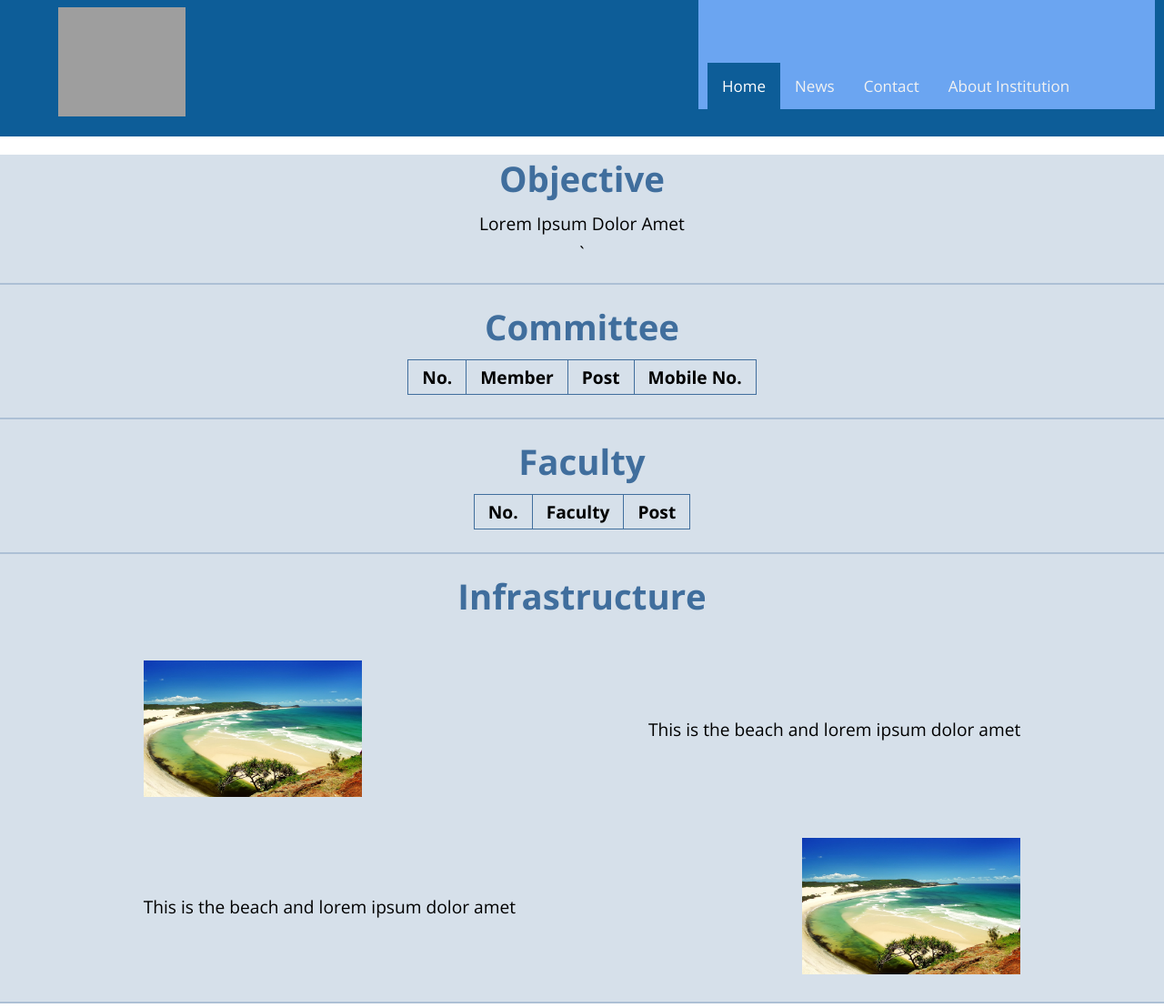
After one commit to SohamNathani/School-Project, a PHP site: page /about.php in a window 1280 px wide. The commit adds this page. Shown: the whole page at 91% size. Run offline with PHP 8.4, Linux system fonts and the light colour scheme; lists and menus that the app fills with data are empty; grey boxes are pictures that could not be loaded.

Commit message:
about page ready

```diff
--- /dev/null
+++ b/about.php
@@ -0,0 +1,65 @@
+<!DOCTYPE html>
+<html>
+<head>
+	<title>Activity</title>
+    <link rel="stylesheet" type="text/css" href="assets/css/s-g.css">
+    <link rel="stylesheet" type="text/css" href="assets/css/about.css">
+	<meta name="viewport" content="width=device-width, initial-scale=1">
+	<link href="https://fonts.googleapis.com/css?family=Open+Sans:400,700" rel="stylesheet">
+</head>
+<body>
+    <header>
+			<?php include "Includes/school-navbar.php" ?>
+</header>
+    <main class="row">
+        <div class="col-1"></div>
+        <div class="col-10 container">
+            <div class="objective">
+                <h1>Objective</h1>
+                <p>Lorem Ipsum Dolor Amet</p>`
+            </div>
+            <div class="committee">
+                <h1>Committee</h1>
+                <div>
+                    <table>
+                        <tr>
+                            <th>No.</th>
+                            <th>Member</th>
+                            <th>Post</th>
+                            <th>Mobile No.</th>
+                        </tr>
+                    </table>
+                </div>
+            </div>
+            <div class="faculty">
+                <h1>Faculty</h1>
+                <div>
+                    <table>
+                        <tr>
+                            <th>No.</th>
+                            <th>Faculty</th>
+                            <th>Post</th>
+
+
+                        </tr>
+                    </table>
+                </div>
+            </div>
+            <div class="infra_s">
+                <h1>Infrastructure</h1>
+
+                <div class="infra_d">
+                  <img src="assets/Images/random2.jpg">
+                  <p>This is the beach and lorem ipsum dolor amet</p>
+                </div>
+                <div class="infra_d">
+                  <img src="assets/Images/random2.jpg">
+                  <p>This is the beach and lorem ipsum dolor amet</p>
+                </div>
+            </div>
+	<script type="text/javascript" src="../assets/js/page.js"></script>
+</body>
+</html>
+<!-- #406e9d opaci
+opacity 36</span>.%
+ -->
--- a/activity.php
+++ b/activity.php
@@ -70,7 +70,7 @@
 			$result = mysqli_stmt_get_result($stmt);
 
 			while ($row = mysqli_fetch_assoc($result)) {
-				echo '<div class="cards"><img src="assets/Images/activity/'.$row["pic_name"].'"><p class="vertical">'.$row["pic_description"].'</p></div>';
+				echo '<div class="cards"><img src="assets/Images/activity/'.$row["pic_name"].'"><p class="vertical">'.$row["pic_description"].'</p><button>Delete</button></div>';
 			}
 
 
--- /dev/null
+++ b/assets/css/about.css
@@ -0,0 +1,112 @@
+.container *{
+    margin-top:5px;
+    margin-bottom:5px;
+}
+
+.container{
+    background-color: rgba(64, 110, 157, 0.21);
+    font-size:1.5vw;
+
+}
+.row{
+    text-align: center;
+}
+table, tr, th{
+    border:1px solid rgb(64, 110, 157);
+    margin:10px auto;
+    border-collapse: collapse;
+
+
+}
+.objective, .committee, .faculty, .infra_s{
+    padding-bottom:20px;
+    border-bottom:2px solid rgba(64,110,157, 0.28);
+    margin-top:20px;
+}
+
+h1{
+    font-size:3vw;
+    color: rgba(64, 110, 157, 1);
+    padding-bottom:5px;
+
+}
+th, td{
+    padding: 5px 15px;
+}
+
+.infra_d:nth-child(even){
+  display: inline-flex;
+  flex-direction: row;
+  justify-content: space-around;
+  text-align:right;
+  width:100%;
+  margin-top:30px;
+
+}
+.infra_d:nth-child(odd){
+    display: inline-flex;
+  flex-direction: row-reverse;
+  justify-content: space-around;
+  text-align:left;
+  width:100%;
+  margin-top:30px;
+  }
+
+.infra_d img{
+  width:auto;
+  height:150px;
+}
+.infra_d p{
+  display: flex;
+  flex-direction: column;
+  justify-content: center;
+}
+
+
+@media only screen and (max-width:768px){
+    .infra_d:nth-child(even){
+      display:flex;
+      flex-direction: column;
+      align-content:center;
+      justify-content: flex-start;
+      text-align: left;
+    }
+    .infra_d:nth-child(odd){
+      display:flex;
+      flex-direction: column;
+      align-content:center;
+      justify-content: flex-start;
+      text-align: left;
+    }
+    .infra_d img{
+      width:70%;
+      height:auto;
+      margin:0px auto;
+    }
+    .infra_d p{
+      font-size: 22px;
+      width:70%;
+      margin:2px auto;
+    }
+    .container{
+        font-size:20px;
+    }
+    h1{
+        font-size:32px;
+    }
+}
+@media only screen and (max-width:600px){
+    .container{
+        font-size:13px;
+    }
+    h1{
+        font-size:30px;
+    }
+    .infra_d p{
+      width:70%;
+      font-size:12px;
+      margin:2px auto;
+
+    }
+
+}
```
Also changed, not shown: assets/css/news.css (added, +55 -0 lines), news.html (added, +41 -0 lines).
